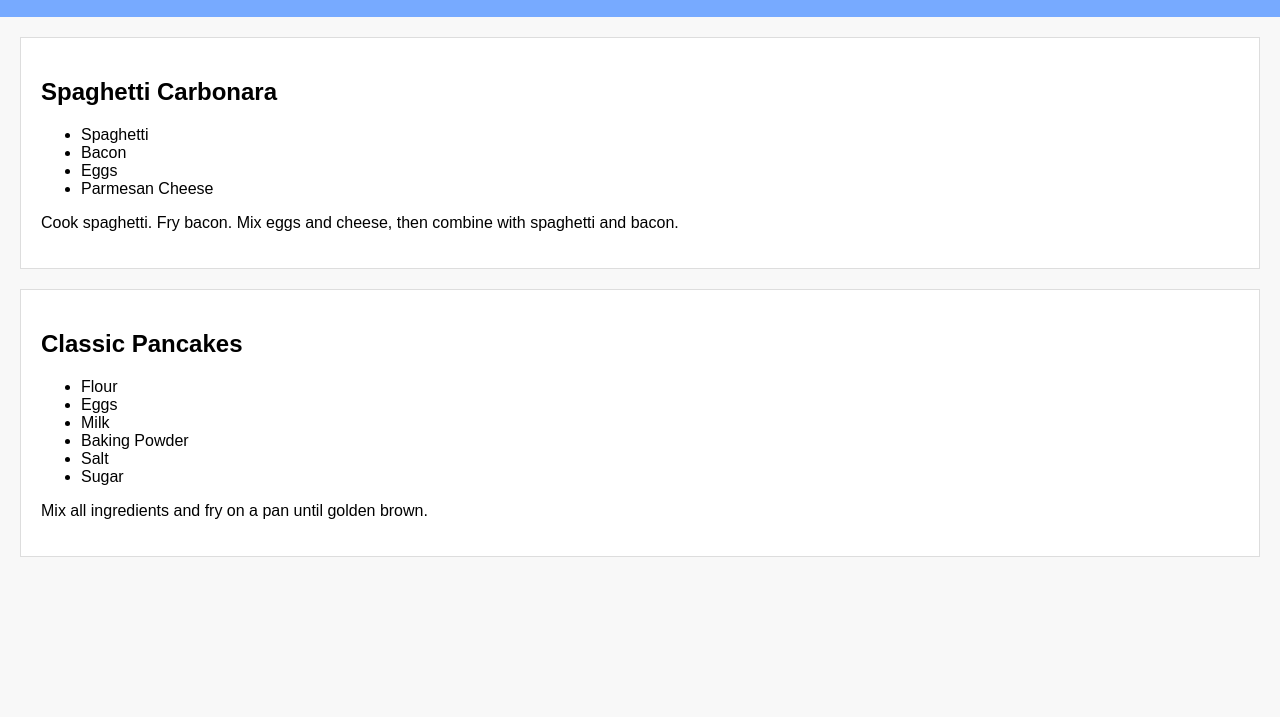
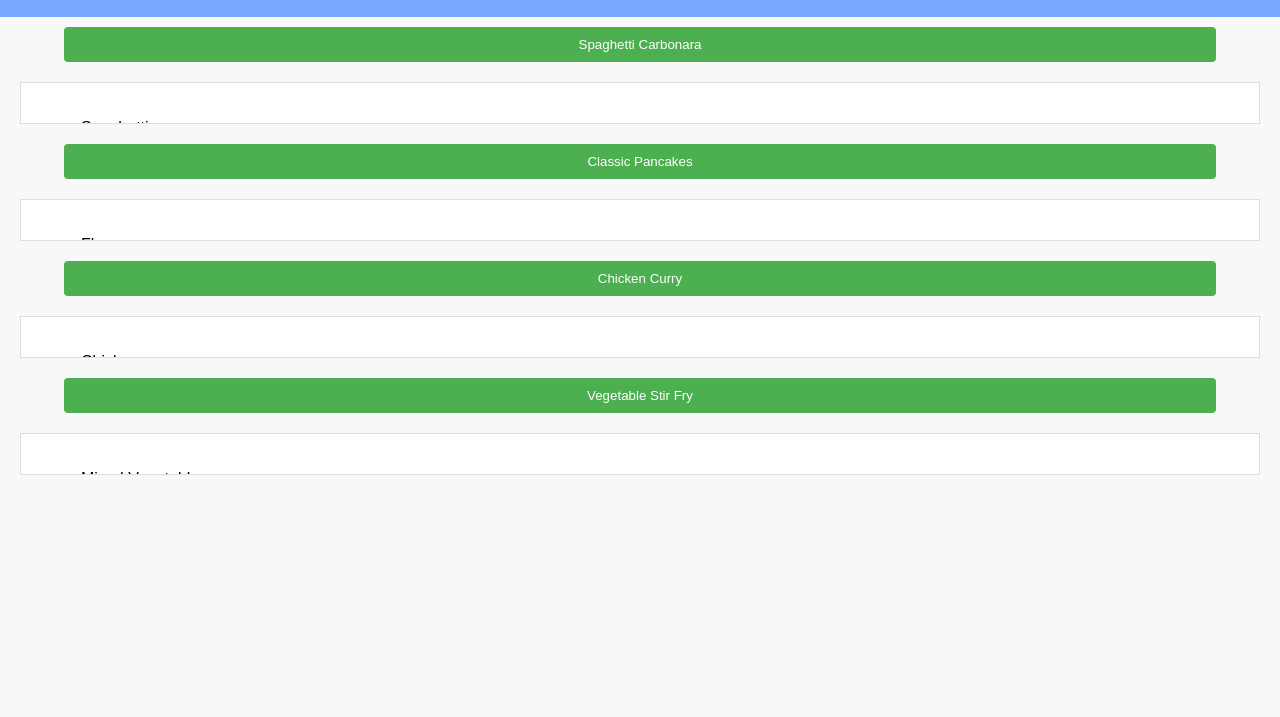
Before and after one commit to chahoi/web-recipe-eat, a plain HTML site: page index.html in a window 1280 px wide. Shown: the part 83-800 px from the top of the page. Drawn offline with Linux system fonts and the light colour scheme.

Commit message:
modify index.html

```diff
--- a/index.html
+++ b/index.html
@@ -1,7 +1,7 @@
 <!DOCTYPE html>
 <html>
 <head>
-    <title>Simple Recipe Book</title>
+    <title>Enhanced Recipe Book</title>
     <style>
         body {
             font-family: Arial, sans-serif;
@@ -20,17 +20,32 @@
             border: 1px solid #ddd;
             padding: 20px;
             margin: 20px;
+            overflow: hidden;
+            max-height: 0;
+            transition: max-height 0.5s ease-out;
+        }
+        .recipe-button {
+            display: block;
+            width: 90%;
+            padding: 10px;
+            margin: 10px auto;
+            background-color: #4CAF50;
+            color: white;
+            text-align: center;
+            cursor: pointer;
+            border: none;
+            border-radius: 4px;
         }
     </style>
 </head>
 <body>
 
 <div class="header">
-    <h1>My Recipe Book</h1>
+    <h1>My Enhanced Recipe Book</h1>
 </div>
 
 <div id="recipes">
-    <!-- Recipes will be added here -->
+    <!-- Buttons and Recipes will be added here -->
 </div>
 
 <script>
@@ -44,16 +59,33 @@
             name: "Classic Pancakes",
             ingredients: ["Flour", "Eggs", "Milk", "Baking Powder", "Salt", "Sugar"],
             instructions: "Mix all ingredients and fry on a pan until golden brown."
+        },
+        {
+            name: "Chicken Curry",
+            ingredients: ["Chicken", "Curry Powder", "Coconut Milk", "Onions", "Garlic", "Ginger"],
+            instructions: "Cook chicken with spices, add coconut milk, and simmer until done."
+        },
+        {
+            name: "Vegetable Stir Fry",
+            ingredients: ["Mixed Vegetables", "Soy Sauce", "Garlic", "Ginger", "Olive Oil"],
+            instructions: "Stir fry vegetables with garlic and ginger, then add soy sauce."
         }
     ];
 
-    function addRecipe(recipe) {
+    function addRecipe(recipe, index) {
+        var button = document.createElement("button");
+        button.className = "recipe-button";
+        button.innerText = recipe.name;
+        button.onclick = function() {
+            var recipeDetails = document.getElementById("recipe" + index);
+            var isCollapsed = recipeDetails.style.maxHeight === "0px";
+            recipeDetails.style.maxHeight = isCollapsed ? recipeDetails.scrollHeight + "px" : "0px";
+        };
+        document.getElementById("recipes").appendChild(button);
+
         var recipeDiv = document.createElement("div");
+        recipeDiv.id = "recipe" + index;
         recipeDiv.className = "recipe";
-
-        var title = document.createElement("h2");
-        title.innerText = recipe.name;
-        recipeDiv.appendChild(title);
 
         var ingredientsList = document.createElement("ul");
         recipe.ingredients.forEach(function(ingredient) {
```
